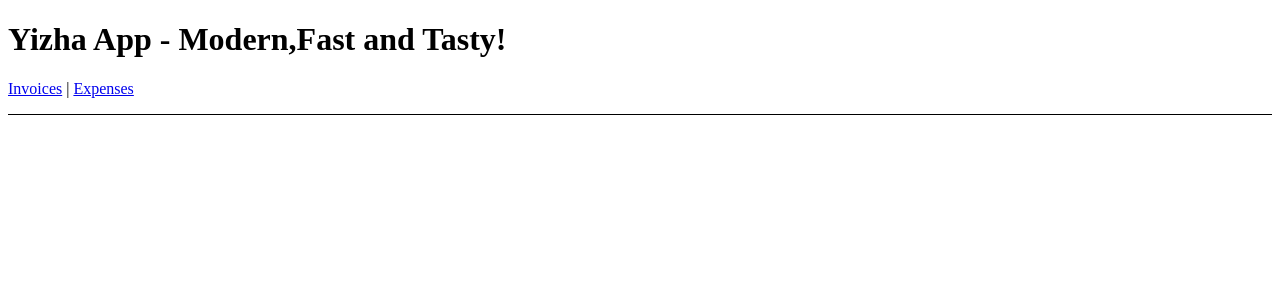
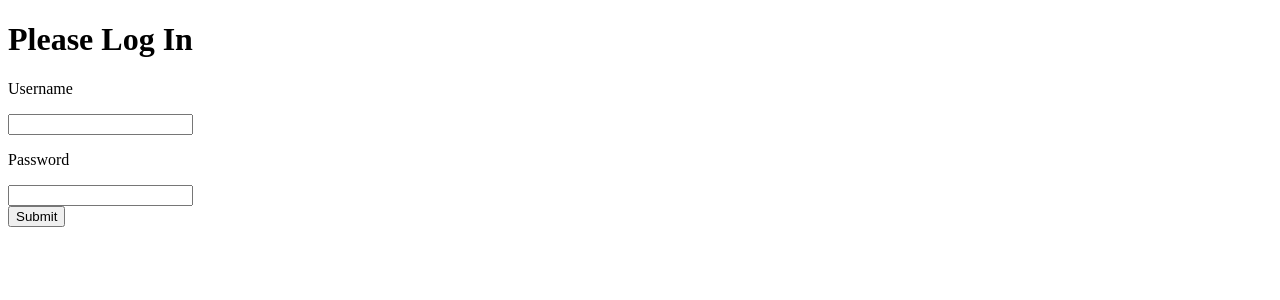
Before and after one commit to 1mosce/yizha-app, a React (Create React App) app in the folder yizha-web/: page / in a window 1280 px wide. Shown: the top 300 px of the page. Built offline with nearby package versions, Linux system fonts and the light colour scheme.

Commit message:
Node.js init, Added Login

```diff
--- a/yizha-web/package.json
+++ b/yizha-web/package.json
@@ -40,6 +40,8 @@
     ]
   },
   "devDependencies": {
+    "cors": "^2.8.5",
+    "express": "^4.18.1",
     "gh-pages": "^3.2.3"
   }
 }
--- a/yizha-web/src/App.js
+++ b/yizha-web/src/App.js
@@ -1,7 +1,15 @@
 import "./App.css";
 import { Link, Outlet } from "react-router-dom";
+import { useState } from "react";
+import Login from "./components/Login/Login";
 
 export default function App() {
+  const [token, setToken] = useState();
+
+  if (!token) {
+    return <Login setToken={setToken} />;
+  }
+
   return (
     <div>
       <h1>Yizha App - Modern,Fast and Tasty!</h1>
--- /dev/null
+++ b/yizha-web/src/components/Login/Login.js
@@ -0,0 +1,51 @@
+import React, { useState } from "react";
+import PropTypes from "prop-types";
+
+async function loginUser(credentials) {
+  return fetch("http://localhost:8080/login", {
+    method: "POST",
+    headers: {
+      "Content-Type": "application/json",
+    },
+    body: JSON.stringify(credentials),
+  }).then((data) => data.json());
+}
+
+export default function Login({ setToken }) {
+  const [username, setUserName] = useState();
+  const [password, setPassword] = useState();
+
+  const handleSubmit = async e => {
+    e.preventDefault();
+    const token = await loginUser({
+      username,
+      password
+    });
+    setToken(token);
+  }
+  return (
+    <div className="login-wrapper">
+      <h1>Please Log In</h1>
+      <form onSubmit={handleSubmit}>
+        <label>
+          <p>Username</p>
+          <input type="text" onChange={(e) => setUserName(e.target.value)} />
+        </label>
+        <label>
+          <p>Password</p>
+          <input
+            type="password"
+            onChange={(e) => setPassword(e.target.value)}
+          />
+        </label>
+        <div>
+          <button type="submit">Submit</button>
+        </div>
+      </form>
+    </div>
+  );
+}
+
+Login.propTypes = {
+  setToken: PropTypes.func.isRequired,
+};
```
Also changed, not shown: yizha-web/server.js (added, +15 -0 lines), yizha-web/src/components/Dashboard/Dashboard.js (added, +7 -0 lines), yizha-web/src/components/Preferences/Preferences.js (added, +7 -0 lines), 1 other file (tests, documents, lock files or other folders).
